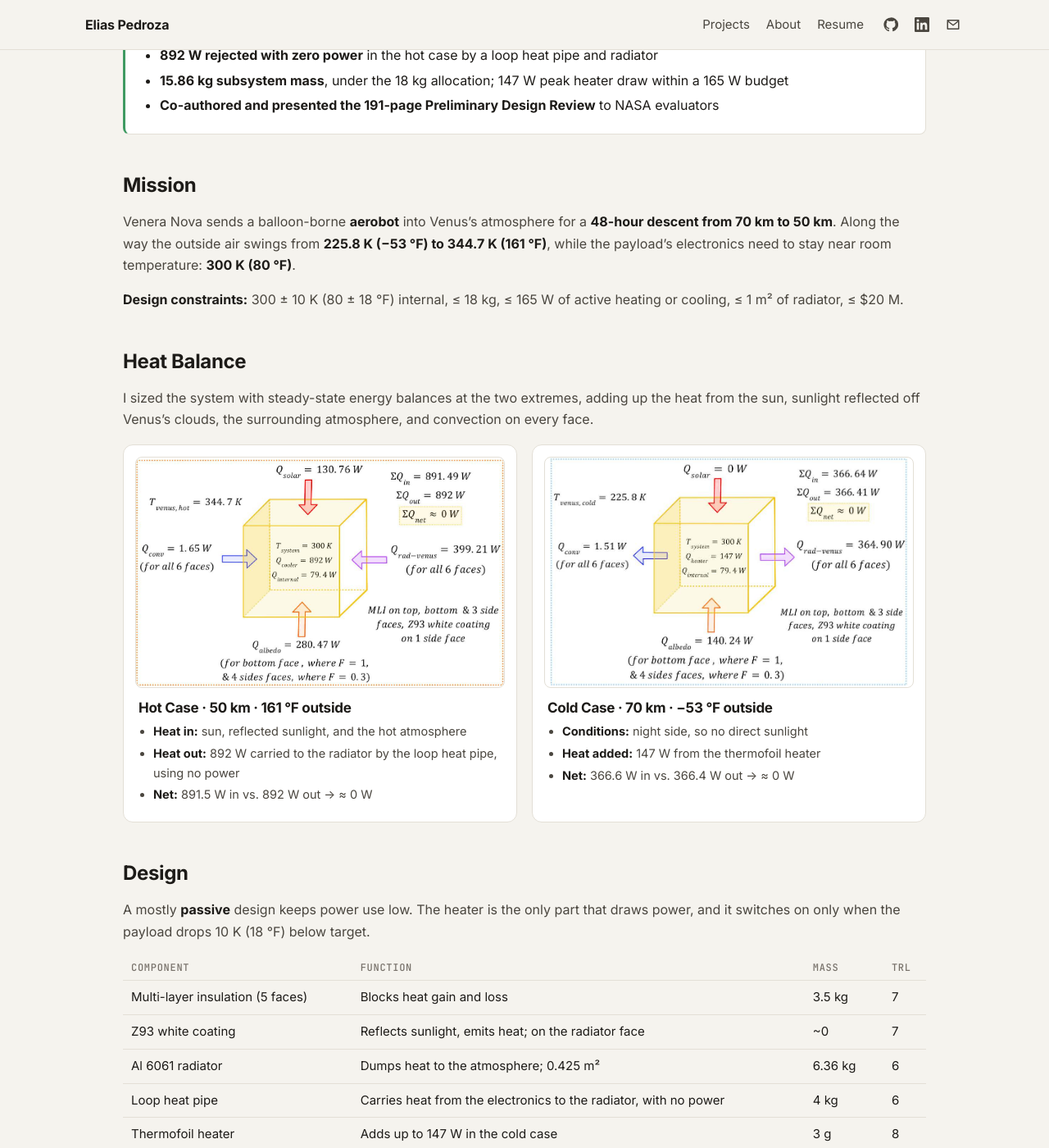
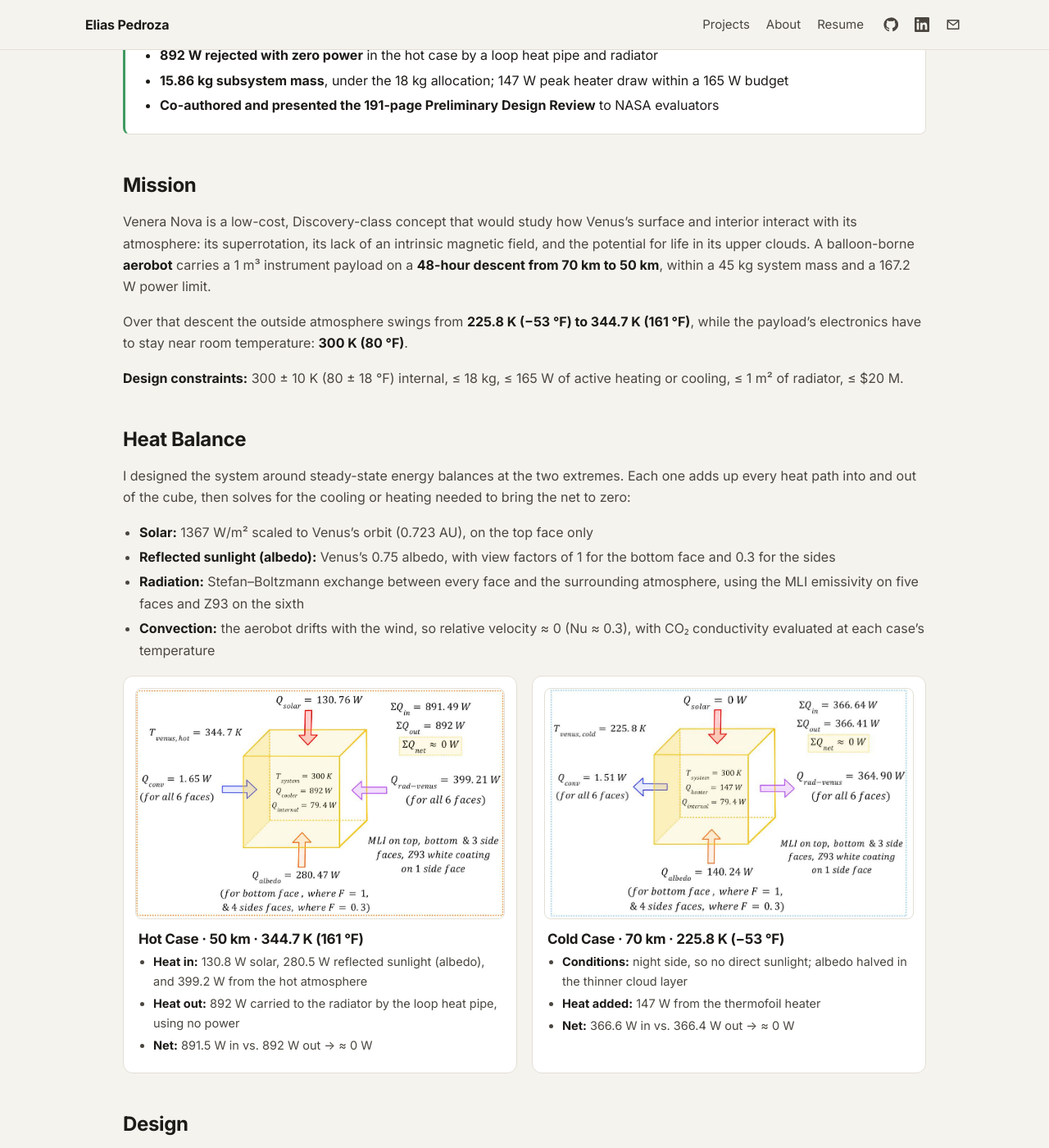
Before and after one commit to eliasrpedroza/eliasrpedroza.github.io, a Jekyll site: the page built from _projects/venus-aerobot-thermal.md, in a window 1280 px wide and 1400 px high, scrolled down 617 px. Shown: the whole window at 82% size. Built offline with Jekyll 4.4.1, drawn with Linux system fonts in a browser that asks for light colours.

Commit message:
NASA: more technical mission + heat balance method

```diff
--- a/_projects/venus-aerobot-thermal.md
+++ b/_projects/venus-aerobot-thermal.md
@@ -24,21 +24,28 @@ results:
 
 ## Mission
 
-Venera Nova sends a balloon-borne **aerobot** into Venus's atmosphere for a **48-hour descent from 70 km to 50 km**. Along the way the outside air swings from **225.8 K (−53 °F) to 344.7 K (161 °F)**, while the payload's electronics need to stay near room temperature: **300 K (80 °F)**.
+Venera Nova is a low-cost, Discovery-class concept that would study how Venus's surface and interior interact with its atmosphere: its superrotation, its lack of an intrinsic magnetic field, and the potential for life in its upper clouds. A balloon-borne **aerobot** carries a 1 m³ instrument payload on a **48-hour descent from 70 km to 50 km**, within a 45 kg system mass and a 167.2 W power limit.
+
+Over that descent the outside atmosphere swings from **225.8 K (−53 °F) to 344.7 K (161 °F)**, while the payload's electronics have to stay near room temperature: **300 K (80 °F)**.
 
 **Design constraints:** 300 ± 10 K (80 ± 18 °F) internal, ≤ 18 kg, ≤ 165 W of active heating or cooling, ≤ 1 m² of radiator, ≤ $20 M.
 
 ## Heat Balance
 
-I sized the system with steady-state energy balances at the two extremes, adding up the heat from the sun, sunlight reflected off Venus's clouds, the surrounding atmosphere, and convection on every face.
+I designed the system around steady-state energy balances at the two extremes. Each one adds up every heat path into and out of the cube, then solves for the cooling or heating needed to bring the net to zero:
+
+- **Solar:** 1367 W/m² scaled to Venus's orbit (0.723 AU), on the top face only
+- **Reflected sunlight (albedo):** Venus's 0.75 albedo, with view factors of 1 for the bottom face and 0.3 for the sides
+- **Radiation:** Stefan–Boltzmann exchange between every face and the surrounding atmosphere, using the MLI emissivity on five faces and Z93 on the sixth
+- **Convection:** the aerobot drifts with the wind, so relative velocity ≈ 0 (Nu ≈ 0.3), with CO₂ conductivity evaluated at each case's temperature
 
 <div class="demo-grid">
   <div class="demo">
     <a class="demo-media-link demo-media-link--diagram" href="/assets/img/projects/nasa/hot-case.png"><img class="demo-media" src="/assets/img/projects/nasa/hot-case.png" alt="Hot case heat flow map at 50 km"></a>
     <div class="demo-text">
-    <h3>Hot Case · 50 km · 161 °F outside</h3>
+    <h3>Hot Case · 50 km · 344.7 K (161 °F)</h3>
     <ul>
-      <li><strong>Heat in:</strong> sun, reflected sunlight, and the hot atmosphere</li>
+      <li><strong>Heat in:</strong> 130.8 W solar, 280.5 W reflected sunlight (albedo), and 399.2 W from the hot atmosphere</li>
       <li><strong>Heat out:</strong> 892 W carried to the radiator by the loop heat pipe, using no power</li>
       <li><strong>Net:</strong> 891.5 W in vs. 892 W out → ≈ 0 W</li>
     </ul>
@@ -47,9 +54,9 @@ I sized the system with steady-state energy balances at the two extremes, adding
   <div class="demo">
     <a class="demo-media-link demo-media-link--diagram" href="/assets/img/projects/nasa/cold-case.png"><img class="demo-media" src="/assets/img/projects/nasa/cold-case.png" alt="Cold case heat flow map at 70 km"></a>
     <div class="demo-text">
-    <h3>Cold Case · 70 km · −53 °F outside</h3>
+    <h3>Cold Case · 70 km · 225.8 K (−53 °F)</h3>
     <ul>
-      <li><strong>Conditions:</strong> night side, so no direct sunlight</li>
+      <li><strong>Conditions:</strong> night side, so no direct sunlight; albedo halved in the thinner cloud layer</li>
       <li><strong>Heat added:</strong> 147 W from the thermofoil heater</li>
       <li><strong>Net:</strong> 366.6 W in vs. 366.4 W out → ≈ 0 W</li>
     </ul>
```
